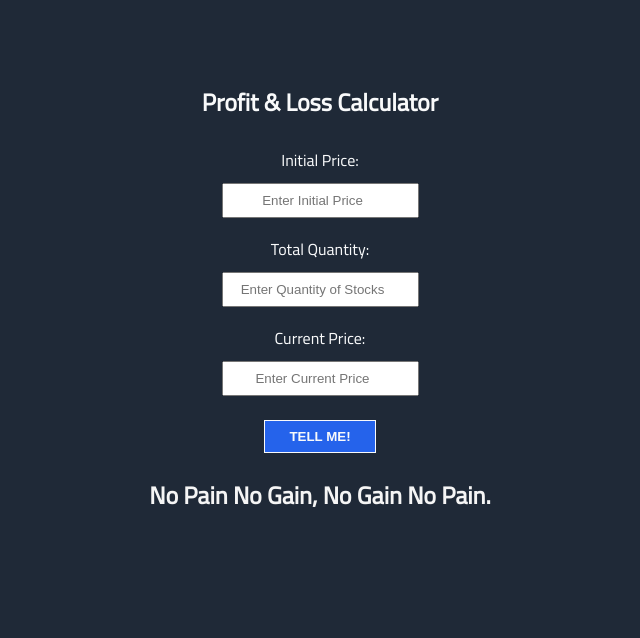
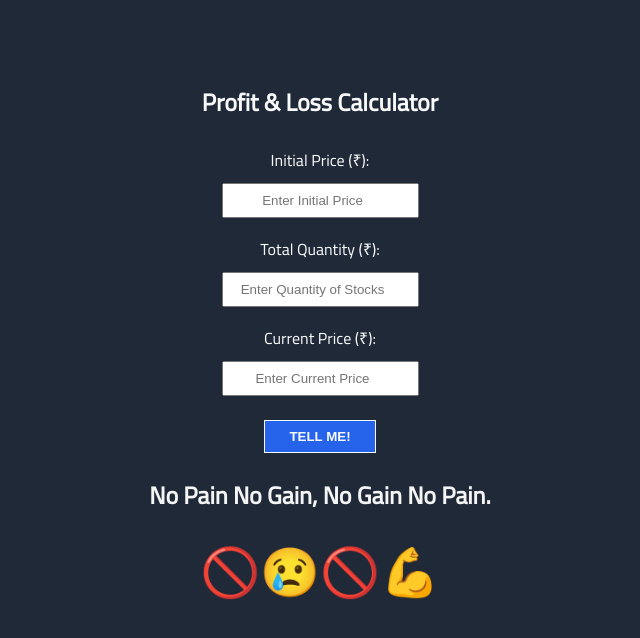
Before and after one commit to rahulmeher23/mark14-Stock-Profit-and-Loss-Calculator, a plain HTML site: page index.html in a window 1280 px wide. Both pictures are taken after a click on the button "TELL ME!". Shown: the whole page, without its empty margins (320-960 px from the left). Drawn offline with Linux system fonts and the light colour scheme.

Commit message:
refactor

```diff
--- a/app.js
+++ b/app.js
@@ -22,17 +22,18 @@ function calculatePL(initial, qty, current) {
     if(initial > current) {
         var loss = (initial - current) * qty;
         var lossPercentage = (loss / (initial*qty)) * 100;
-        output.innerHTML = ` <span style = "color: #fee2e2">📉 Your loss is ${loss} and the percent is ${lossPercentage.toFixed(2)}%.</span>`;
+        output.innerHTML = ` <span style = "color: #fee2e2">📉 Your loss is ₹${loss} and the percent is ${lossPercentage.toFixed(2)}%. <br> <h1 style="margin: 0.5rem auto">😔</h1></span>`;
         document.querySelector("#body").style.backgroundColor = "#b91c1c";
 
     } else if (current > initial) {
         var profit = (current - initial) * qty;
         var profitPercentage = (profit/(initial*qty)) * 100;
-        output.innerHTML = `<span style="color: #ecfccb">📈 Your profit is ${profit} and the percent is ${profitPercentage.toFixed(2)}%.`;
+        output.innerHTML = `<span style="color: #ecfccb">📈 Your profit is ₹${profit} and the percent is ${profitPercentage.toFixed(2)}%. <br> <h1 style="margin: 0.5rem auto">🎉🎊</h1></span>`;
         document.querySelector("#body").style.backgroundColor = "#4d7c0f";
 
     } else {
-        output.innerHTML = `<span style="color: whitesmoke">No Pain No Gain, No Gain No Pain.`;
+        output.innerHTML = `<span style="color: whitesmoke">No Pain No Gain, No Gain No Pain.<br> <h1 style="margin: 0.5rem auto">🚫😢🚫💪</h1>`;
+        document.querySelector("#body").style.backgroundColor = "#1F2937";
     }
 }
 
--- a/index.html
+++ b/index.html
@@ -12,13 +12,13 @@
         <div class="input-fields">
             <h2 class="description">Profit & Loss Calculator</h2>
 
-            <label>Initial Price:</label>
+            <label>Initial Price (₹):</label>
             <input id="initial-price" type="number" placeholder="Enter Initial Price" />
 
-            <label>Total Quantity:</label>
+            <label>Total Quantity (₹):</label>
             <input id="stocks-qty" type="number" placeholder="Enter Quantity of Stocks" />
 
-            <label>Current Price:</label>
+            <label>Current Price (₹):</label>
             <input id="current-price" type="number" placeholder="Enter Current Price" />
 
             <button class="check-button">TELL ME!</button>
--- a/styles.css
+++ b/styles.css
@@ -11,7 +11,7 @@ body {
 
 .container {
     text-align: center;
-    margin: 5rem 20rem;
+    margin: 5rem 20rem 2rem;
 }
 
 label {
```
